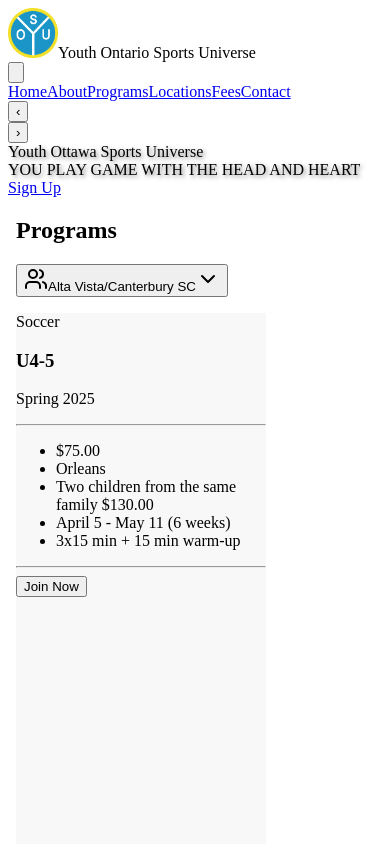
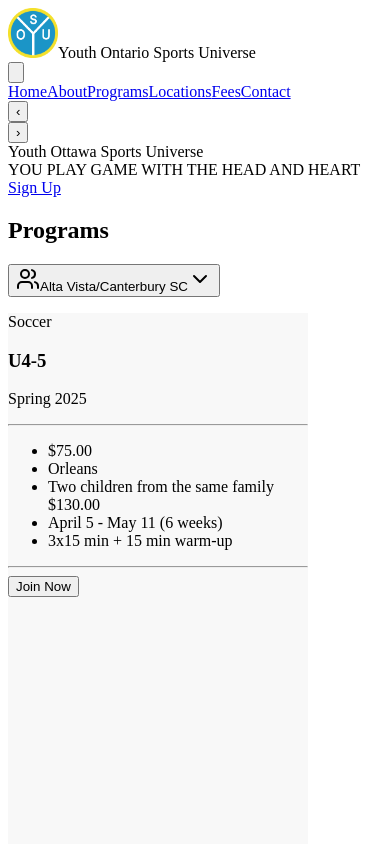
Before and after one commit to adamsaleh11/yosu, a Next.js app: page / in a window 390 px wide. Shown: the top 844 px of the page. Built offline with nearby package versions, Linux system fonts and the light colour scheme; grey boxes are pictures that could not be loaded.

Commit message:
Fix mobile updates

```diff
--- a/src/app/page.tsx
+++ b/src/app/page.tsx
@@ -40,13 +40,13 @@
       <Navbar />
 
       {/* Logo Section */}
-      <div className="relative h-[350px] sm:h-[500px] md:h-[600px] lg:h-[731px] bg-transparent">
+      <div className="relative h-[400px] sm:h-[600px] lg:h-[731px] bg-transparent">
         {/* Carousel Wrapper */}
         <div className="relative w-full h-full overflow-hidden">
           {/* Left Arrow */}
           <button
             onClick={scrollLeft}
-            className="absolute left-2 sm:left-4 top-1/2 -translate-y-1/2 z-10 bg-black bg-opacity-50 text-white p-2 sm:p-3 rounded-full hover:bg-opacity-75 text-xl sm:text-2xl"
+            className="absolute left-4 top-1/2 -translate-y-1/2 z-10 bg-black bg-opacity-50 text-white p-3 rounded-full hover:bg-opacity-75"
           >
             ‹
           </button>
@@ -54,7 +54,7 @@
           {/* Carousel Content */}
           <div
             ref={carouselRef}
-            className="flex w-full h-full overflow-x-scroll scroll-smooth snap-x snap-mandatory no-scrollbar"
+            className="flex w-full h-full overflow-x-scroll scroll-smooth snap-x snap-mandatory"
           >
             {[
               "/homePageTitleImage.png",
@@ -75,28 +75,28 @@
           {/* Right Arrow */}
           <button
             onClick={scrollRight}
-            className="absolute right-2 sm:right-4 top-1/2 -translate-y-1/2 z-10 bg-black bg-opacity-50 text-white p-2 sm:p-3 rounded-full hover:bg-opacity-75 text-xl sm:text-2xl"
+            className="absolute right-4 top-1/2 -translate-y-1/2 z-10 bg-black bg-opacity-50 text-white p-3 rounded-full hover:bg-opacity-75"
           >
             ›
           </button>
         </div>
 
-        {/* Subtitle & Slogan Section - Repositioned for mobile */}
-        <div className="absolute right-0 left-0 sm:right-auto sm:left-auto sm:right-[3.5rem] top-[4rem] sm:top-[11.5rem] text-white p-4 sm:p-8 text-center sm:text-right">
+        {/* Subtitle & Slogan Section */}
+        <div className="absolute right-[4.5rem] top-[6.5rem] sm:right-[3.5rem] sm:top-[11.5rem] text-white p-4 sm:p-8">
           {/* First Subtitle */}
-          <div className="font-bold text-[16px] sm:text-[20px] leading-[24px] sm:leading-[30px] mb-4 uppercase drop-shadow-lg">
+          <div className="font-bold text-[16px] sm:text-[20px] leading-[24px] sm:leading-[30px] mb-4 uppercase">
             Youth Ottawa Sports Universe
           </div>
 
           {/* Slogan */}
-          <div className="font-bold text-[24px] sm:text-[32px] md:text-[40px] leading-[30px] sm:leading-[40px] md:leading-[50px] mb-6 mx-auto sm:mx-0 max-w-[280px] sm:max-w-[400px] md:max-w-[570px] uppercase drop-shadow-lg">
+          <div className="font-bold text-[24px] sm:text-[40px] leading-[30px] sm:leading-[50px] mb-6 max-w-[320px] sm:max-w-[570px] uppercase">
             YOU PLAY GAME WITH THE HEAD AND HEART
           </div>
 
           {/* Call-to-Action Button */}
           <a
             href="/programs"
-            className="px-4 sm:px-6 py-2 border-2 border-white text-white rounded hover:bg-white hover:text-black transition inline-block text-center font-medium"
+            className="px-4 sm:px-6 py-2 border-2 border-white text-white rounded hover:bg-white hover:text-black transition inline-block text-center"
           >
             Sign Up
           </a>
--- a/src/app/styles/home.scss
+++ b/src/app/styles/home.scss
@@ -6,46 +6,3 @@
   justify-content: center;
   padding: 5rem;
 }
-/* Add this to your styles/home.scss file */
-
-/* Remove scrollbar but keep functionality */
-.no-scrollbar {
-  -ms-overflow-style: none; /* IE and Edge */
-  scrollbar-width: none; /* Firefox */
-}
-
-.no-scrollbar::-webkit-scrollbar {
-  display: none; /* Chrome, Safari, Opera */
-}
-
-/* Ensure text is always visible on any background */
-.drop-shadow-lg {
-  text-shadow: 2px 2px 4px rgba(0, 0, 0, 0.5);
-}
-
-/* Improve scrollbar for program cards */
-.scrollbar-hide {
-  scrollbar-width: thin;
-  scrollbar-color: #ddd transparent;
-}
-
-.scrollbar-hide::-webkit-scrollbar {
-  height: 6px;
-}
-
-.scrollbar-hide::-webkit-scrollbar-track {
-  background: transparent;
-}
-
-.scrollbar-hide::-webkit-scrollbar-thumb {
-  background-color: #ddd;
-  border-radius: 20px;
-}
-
-/* Responsive adjustments for small screens */
-@media (max-width: 640px) {
-  .programs-section .container {
-    padding-left: 8px;
-    padding-right: 8px;
-  }
-}
--- a/src/components/programs.tsx
+++ b/src/components/programs.tsx
@@ -43,22 +43,22 @@
   };
 
   return (
-    <div className="programs-section bg-[#F5F5F5] w-full py-8 sm:py-12">
+    <div className="programs-section bg-[#F5F5F5] w-full py-12">
       <div className="container mx-auto text-center">
-        <h1 className="text-2xl sm:text-3xl font-bold mb-4">Programs</h1>
-        <p className="text-gray-600 mb-6 sm:mb-8 px-4"></p>
+        <h1 className="text-3xl font-bold mb-4">Programs</h1>
+        <p className="text-gray-600 mb-8 px-4"></p>
 
         {/* Dropdown Menu for Club Selection */}
-        <div className="flex justify-center sm:justify-start mb-6 sm:mb-8 px-4 sm:pl-4">
+        <div className="flex justify-start mb-8 pl-4">
           <DropdownMenu>
             <DropdownMenuTrigger asChild>
               <Button
                 variant="outline"
-                className="flex items-center gap-2 text-lg sm:text-xl font-bold px-4 sm:px-6 py-2 sm:py-3 w-full sm:w-auto"
+                className="flex items-center gap-2 text-xl font-bold px-6 py-3"
               >
-                <Users className="w-5 h-5 sm:w-6 sm:h-6" />
+                <Users className="w-6 h-6" />
                 {selectedClub || "Loading..."}
-                <ChevronDown className="w-4 h-4 sm:w-5 sm:h-5 ml-2" />
+                <ChevronDown className="w-5 h-5 ml-2" />
               </Button>
             </DropdownMenuTrigger>
             <DropdownMenuContent>
@@ -78,15 +78,15 @@
 
         {/* Display Programs for Selected Club */}
         {selectedClub && (
-          <div className="overflow-x-auto whitespace-nowrap scrollbar-hide pb-4">
-            <div className="flex space-x-4 sm:space-x-6 px-4">
+          <div className="overflow-x-auto whitespace-nowrap scrollbar-hide">
+            <div className="flex space-x-6 pl-4">
               {selectedClubPrograms.map((program, pIndex) => (
                 <div
                   key={pIndex}
-                  className="p-4 sm:p-6 rounded-lg shadow-md flex flex-col justify-between"
+                  className="p-6 rounded-lg shadow-md flex flex-col justify-between"
                   style={{
-                    width: "250px",
-                    height: "550px",
+                    width: "300px",
+                    height: "600px",
                     flex: "0 0 auto",
                     wordWrap: "break-word",
                     whiteSpace: "normal",
@@ -94,21 +94,21 @@
                   }}
                 >
                   <div className="text-center">
-                    <p className="text-gray-500 text-xs sm:text-sm font-medium mb-2 uppercase">
+                    <p className="text-gray-500 text-sm font-medium mb-2 uppercase">
                       Soccer
                     </p>
-                    <h3 className="text-xl sm:text-2xl font-bold mb-1">
+                    <h3 className="text-2xl font-bold mb-1">
                       {program.ageGroup}
                     </h3>
-                    <p className="text-gray-700 text-sm sm:text-base mb-4">
+                    <p className="text-gray-400 text-base mb-4">
                       {program.season}
                     </p>
                   </div>
 
-                  <hr className="border-t-2 border-[#bce0fd] my-3 sm:my-4" />
+                  <hr className="border-t-2 border-[#bce0fd] my-4" />
 
-                  <div className="text-left px-1 sm:px-2">
-                    <ul className="list-none space-y-2 text-[#2a80bd] text-xs sm:text-sm font-medium">
+                  <div className="text-left px-2">
+                    <ul className="list-none space-y-2 text-[#3fa9f5] text-sm">
                       <li>{program.fee}</li>
                       <li>{program.locations.join(", ")}</li>
                       {program.details.map((detail, index) => (
@@ -119,7 +119,7 @@
                     </ul>
                   </div>
 
-                  <hr className="border-t-2 border-[#bce0fd] my-3 sm:my-4" />
+                  <hr className="border-t-2 border-[#bce0fd] my-4" />
 
                   <button
                     onClick={() =>
@@ -129,7 +129,7 @@
                         program.season
                       )
                     }
-                    className="block bg-[#3FA9F5] text-white text-center py-2 rounded hover:bg-[#349cd7] transition duration-300 font-medium"
+                    className="block bg-[#3FA9F5] text-white text-center py-2 rounded hover:bg-[#349cd7] transition duration-300"
                   >
                     Join Now
                   </button>
```
